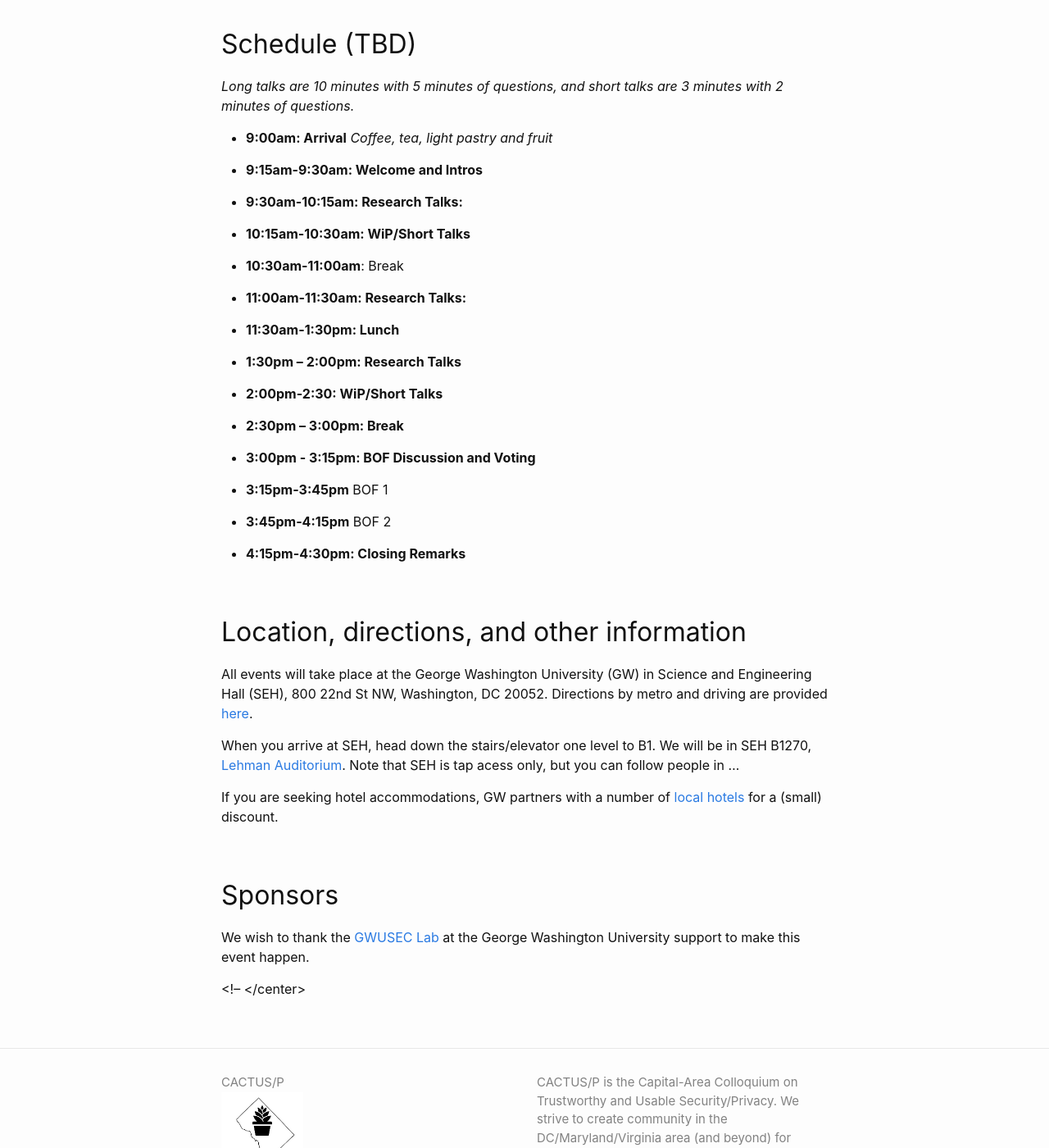
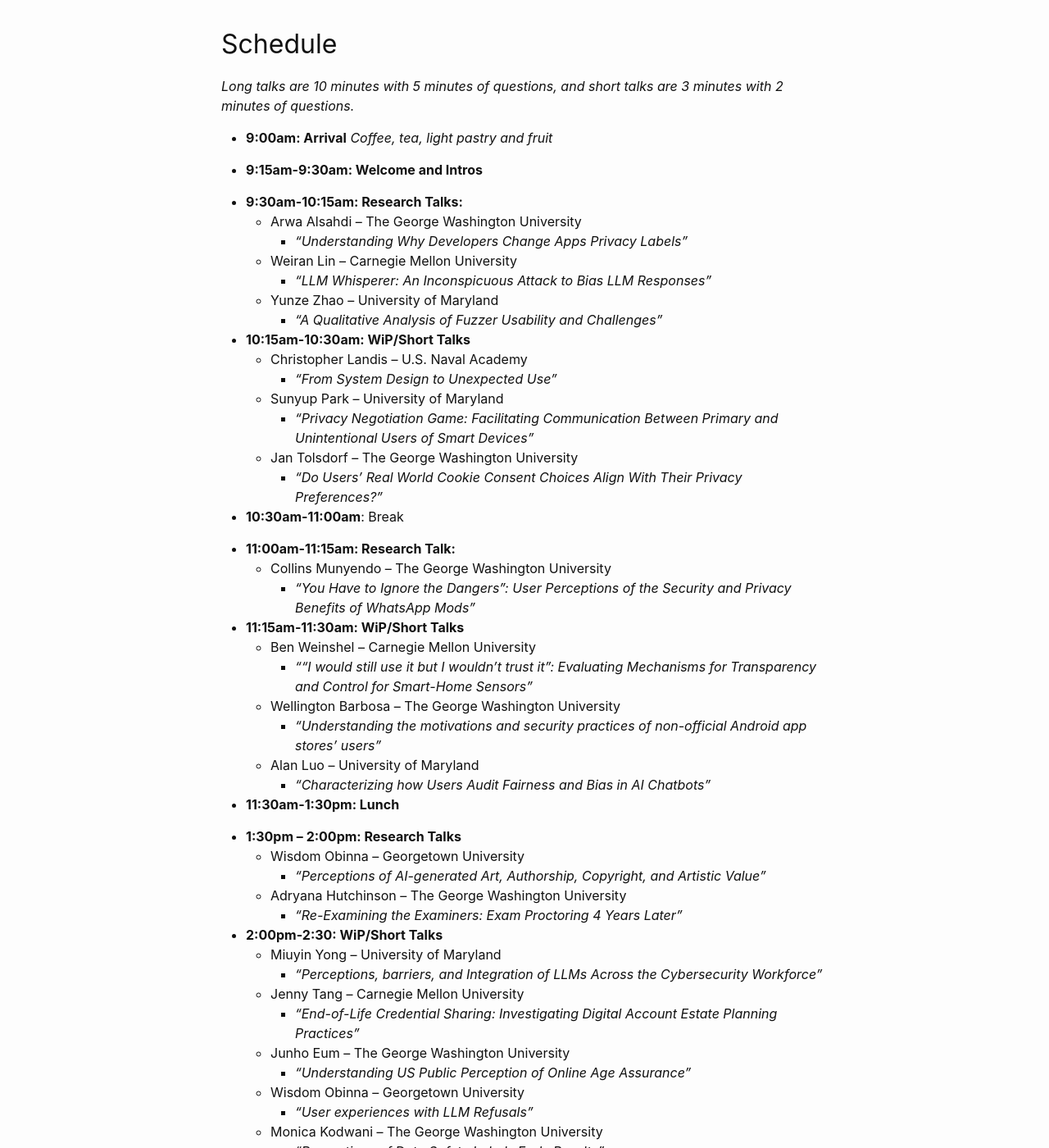
Before and after one commit to CACTUS-Colloquium/CACTUS-Colloquium.github.io, a Jekyll site: the page built from _posts/2025-05-2-index copy.md, in a window 1280 px wide and 1400 px high, scrolled down 664 px. Shown: the whole window at 82% size. Built offline with Jekyll 4.4.1, drawn with Linux system fonts in a browser that asks for light colours; some of the changed text lies outside the part shown.

Commit message:
fill in schedule

```diff
--- a/_posts/2025-05-2-index copy.md
+++ b/_posts/2025-05-2-index copy.md
@@ -12,7 +12,7 @@ CATCUS/P Colloquium is a regional event for the Capital Area (and broader friend
 Registration is [open](https://forms.gle/VdRcT1Zcpky4HuXJ6)!
 
 
-## Schedule (TBD)
+## Schedule
 
 *Long talks are 10 minutes with 5 minutes of questions, and short talks are 3 minutes with 2 minutes of questions.*
 
@@ -23,19 +23,56 @@ Registration is [open](https://forms.gle/VdRcT1Zcpky4HuXJ6)!
 * **9:15am-9:30am: Welcome and Intros**
 
 * **9:30am-10:15am: Research Talks:**
+  * Arwa Alsahdi -- The George Washington University
+    * *"Understanding Why Developers Change Apps Privacy Labels"*
+  * Weiran Lin -- Carnegie Mellon University
+    * *"LLM Whisperer: An Inconspicuous Attack to Bias LLM Responses"*
+  * Yunze Zhao -- University of Maryland
+    * *"A Qualitative Analysis of Fuzzer Usability and Challenges"*
 
 * **10:15am-10:30am: WiP/Short Talks**
+  * Christopher Landis -- U.S. Naval Academy
+    * *"From System Design to Unexpected Use"*
+  * Sunyup Park -- University of Maryland
+    * *"Privacy Negotiation Game: Facilitating Communication Between Primary and Unintentional Users of Smart Devices"*
+  * Jan Tolsdorf -- The George Washington University
+    * *"Do Users' Real World Cookie Consent Choices Align With Their Privacy Preferences?"*
 
 * **10:30am-11:00am**: Break
 
-* **11:00am-11:30am: Research Talks:**
+* **11:00am-11:15am: Research Talk:**
+  * Collins Munyendo -- The George Washington University
+    * *"You Have to Ignore the Dangers": User Perceptions of the Security and Privacy Benefits of WhatsApp Mods"*
+
+* **11:15am-11:30am: WiP/Short Talks**
+  * Ben Weinshel -- Carnegie Mellon University
+    * *"“I would still use it but I wouldn’t trust it”: Evaluating Mechanisms for Transparency and Control for Smart-Home Sensors"*
+  * Wellington Barbosa -- The George Washington University
+    * *"Understanding the motivations and security practices of non-official Android app stores' users"*
+  * Alan Luo -- University of Maryland
+    * *"Characterizing how Users Audit Fairness and Bias in AI Chatbots"*
 
 * **11:30am-1:30pm: Lunch**
 
 * **1:30pm -- 2:00pm: Research Talks**
-
+  * Wisdom Obinna -- Georgetown University
+    * *"Perceptions of AI-generated Art, Authorship, Copyright, and Artistic Value"*
+  * Adryana Hutchinson -- The George Washington University
+    * *"Re-Examining the Examiners: Exam Proctoring 4 Years Later"*
 
 * **2:00pm-2:30: WiP/Short Talks**
+  * Miuyin Yong -- University of Maryland
+    * *"Perceptions, barriers, and Integration of LLMs Across the Cybersecurity Workforce"*
+  * Jenny Tang -- Carnegie Mellon University
+    * *"End-of-Life Credential Sharing: Investigating Digital Account Estate Planning Practices"*
+  * Junho Eum -- The George Washington University
+    * *"Understanding US Public Perception of Online Age Assurance"*
+  * Wisdom Obinna -- Georgetown University
+    * *"User experiences with LLM Refusals"*
+  * Monica Kodwani -- The George Washington University
+    * *"Perceptions of Data Safety Labels Early Results"*
+  * Azwa Bajwash -- University of Maryland
+    * *"Perceptions of Tracking and Inference in VR"*
 
 * **2:30pm -- 3:00pm: Break**
 
@@ -54,14 +91,13 @@ All events will take place at the George Washington University (GW) in Science a
 
 When you arrive at SEH, head down the stairs/elevator one level to B1. We will be in SEH B1270, [Lehman Auditorium](https://seascf.seas.gwu.edu/lehman-auditorium). Note that SEH is tap acess only, but you can follow people in ...
 
-
 If you are seeking hotel accommodations, GW partners with a number of [local hotels](https://ibuy.gwu.edu/discounted-lodging-foggy-bottommount-vernon-campuses) for a (small) discount.
 
 
 
 ## Sponsors
 
-We wish to thank the [GWUSEC Lab](https://gwusec.seas.gwu.edu/) at the George Washington University  support to make this event happen.
+We wish to thank the [GWUSEC Lab](https://gwusec.seas.gwu.edu/) at the George Washington University for the support to make this event happen.
 
 <!-- <center> -->
 <!-- <img class="sonsor-img" src="images/mc2.png" width="45%"> -->
```
